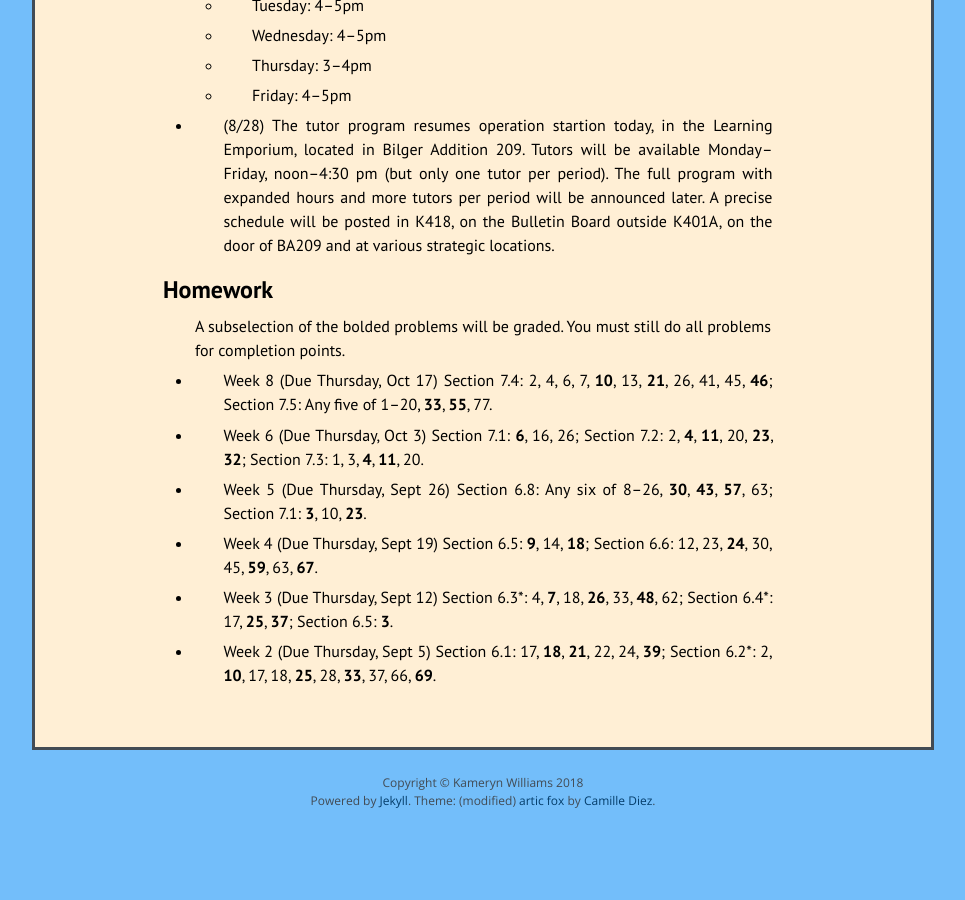
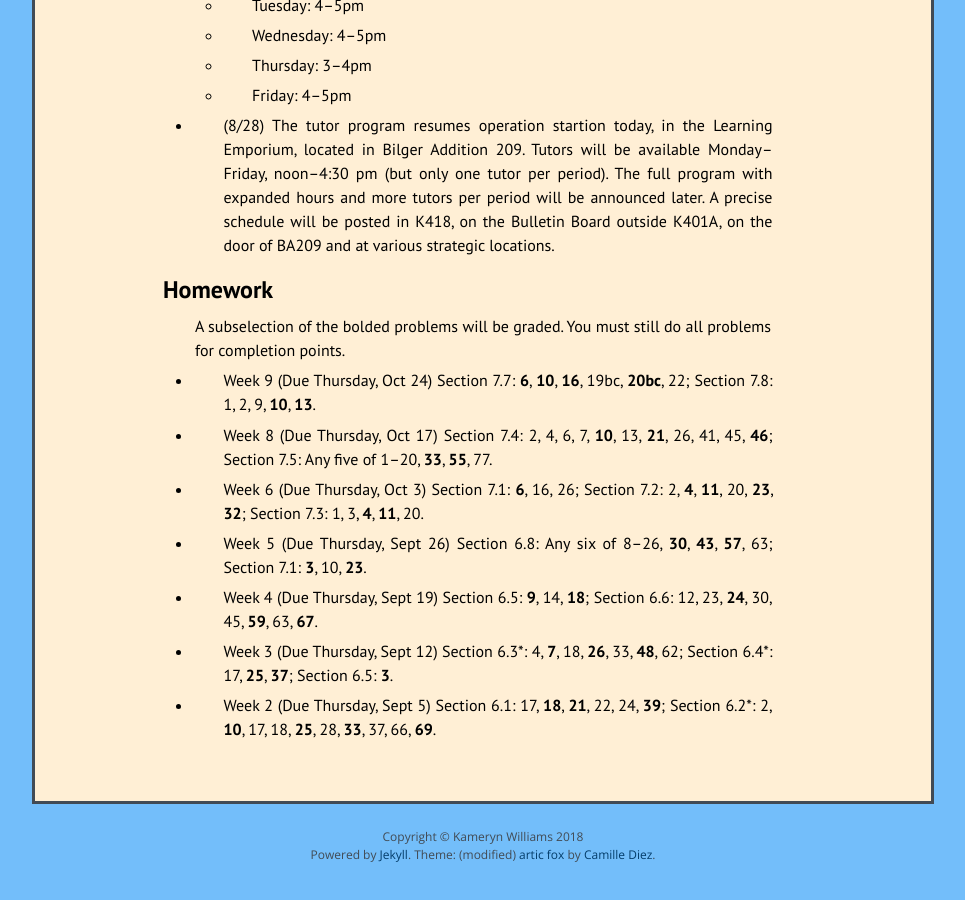
Before and after one commit to kamerynjw/kamerynjw.github.io, a Jekyll site: the page built from teaching/2019/math242.md, in a window 1280 px wide and 900 px high, scrolled down 1870 px. Shown: the whole window, without its empty margins (157-1122 px from the left). Built offline with Jekyll 4.4.1, drawn with Linux system fonts in a browser that asks for light colours; nearby versions of some CDN libraries; formulas are drawn with MathJax 3; before the commit the page ends 2716 px from its top, so only the background shows below that.

Commit message:
hoemwork for 242

```diff
--- a/teaching/2019/math242.md
+++ b/teaching/2019/math242.md
@@ -99,6 +99,8 @@ Homework
 
 A subselection of the bolded problems will be graded. You must still do all problems for completion points.
 
+* Week 9 (Due Thursday, Oct 24) Section 7.7: **6**, **10**, **16**, 19bc, **20bc**, 22; Section 7.8: 1, 2, 9, **10**, **13**.
+
 * Week 8 (Due Thursday, Oct 17) Section 7.4: 2, 4, 6, 7, **10**, 13, **21**, 26, 41, 45, **46**; Section 7.5: Any five of 1--20, **33**, **55**, 77.
 
 * Week 6 (Due Thursday, Oct 3) Section 7.1: **6**, 16, 26; Section 7.2: 2, **4**, **11**, 20, **23**, **32**; Section 7.3: 1, 3, **4**, **11**, 20.
```
